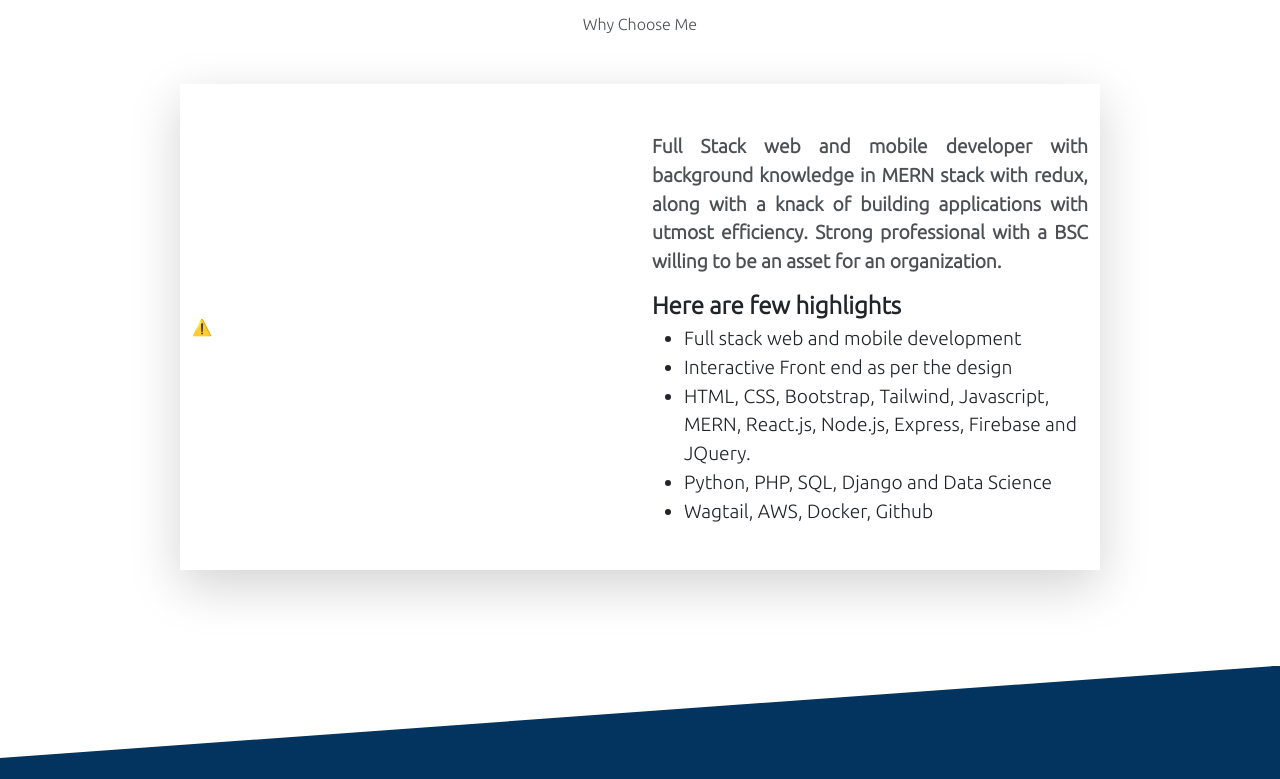
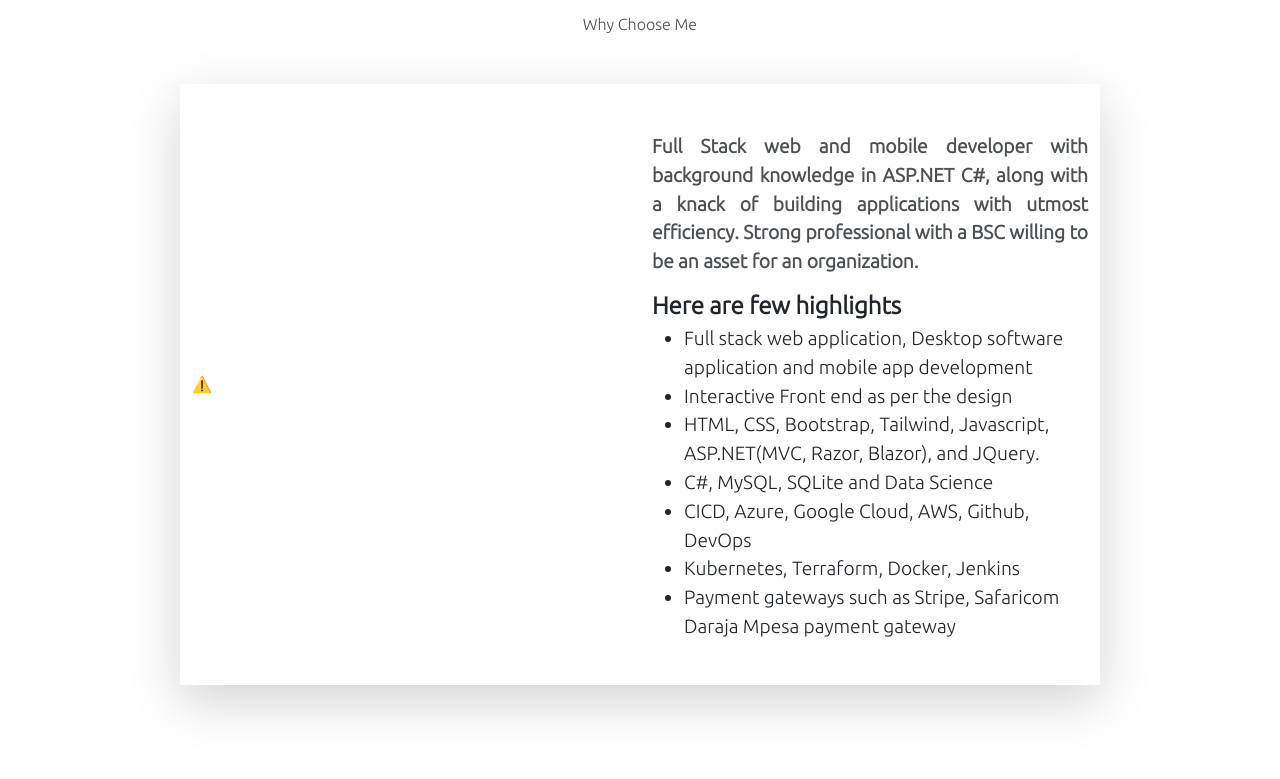
Before and after one commit to Fredricc/fredrick-myportfolio-react, a React (Create React App) app: page / in a window 1280 px wide. Shown: the part 765-1544 px from the top of the page. Built offline with nearby package versions, Linux system fonts and the light colour scheme; no server answers.

Commit message:
Update App.js
About me updated

```diff
--- a/src/App.js
+++ b/src/App.js
@@ -87,7 +87,7 @@ export default function App(){
                 {/* Enthusiastic Dev 😎 */}
               </span>
               <span className='Im-text-subheading'>
-                knack of building application with front and backend operations
+                knack of building application with Fullstack operations
               </span>
               <div className='d-flex flex-row justify-content-center mt-5 mb-5'>
                 <a href="#contactme" className='btn-hire-me'>Hire Me</a>
@@ -124,18 +124,20 @@ export default function App(){
           </div>
           <div className='col-lg-6 col-md-6 col-sm-12 py-5 d-flex flex-column'>
             <span className='some-text-about-me'>
-              Full Stack web and mobile developer with background knowledge in MERN stack with redux, along with a knack of building applications with utmost efficiency. Strong professional with a BSC willing to be an asset for an organization.
+              Full Stack web and mobile developer with background knowledge in ASP.NET C#, along with a knack of building applications with utmost efficiency. Strong professional with a BSC willing to be an asset for an organization.
             </span>
 
             <span className="few-highlights">
               <span className='few-text'>Here are few highlights</span>
               <span className='few-list'>
                 <ul>
-                  <li>Full stack web and mobile development</li>
+                  <li>Full stack web application, Desktop software application and mobile app development</li>
                   <li>Interactive Front end as per the design</li>
-                  <li>HTML, CSS, Bootstrap, Tailwind, Javascript, MERN, React.js, Node.js, Express, Firebase and JQuery.</li>
-                  <li>Python, PHP, SQL, Django and Data Science</li>
-                  <li>Wagtail, AWS, Docker, Github</li>
+                  <li>HTML, CSS, Bootstrap, Tailwind, Javascript, ASP.NET(MVC, Razor, Blazor), and JQuery.</li>
+                  <li>C#, MySQL, SQLite and Data Science</li>
+                  <li> CICD, Azure, Google Cloud, AWS, Github, DevOps</li>
+                  <li> Kubernetes, Terraform, Docker, Jenkins</li>
+                  <li> Payment gateways such as Stripe, Safaricom Daraja Mpesa payment gateway</li>
                 </ul>
               </span>
             </span>
```
